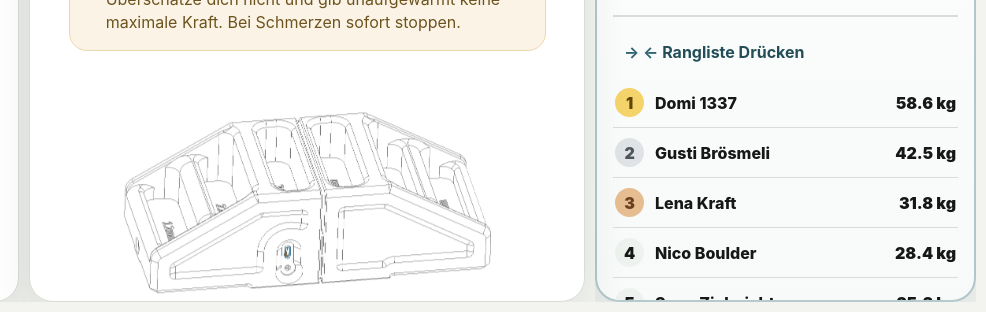
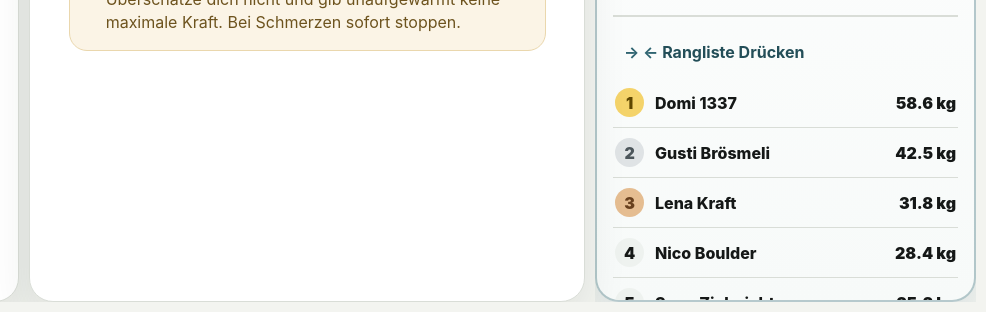
Before and after one commit to Vadergit/Dynoforce_Event_Website, a website: page public/event-flow-prototype.html in a window 1280 px wide. Shown: the part 488-800 px from the top of the page, 294-1280 px from the left. Drawn offline with Linux system fonts and the light colour scheme.

Commit message:
Remove DynoGrip illustration from start screen

```diff
--- a/public/event-flow-prototype.html
+++ b/public/event-flow-prototype.html
@@ -104,7 +104,6 @@
     }
     .safety b { display: block; margin-bottom: 3px; }
     .safety-icon { font-size: 21px; }
-    .start-illustration { width: min(100%, 690px); max-height: 230px; margin: 34px auto 0; object-fit: contain; opacity: .82; mix-blend-mode: multiply; }
 
     .form { margin-top: 28px; display: grid; gap: 10px; }
     .name-row { width: min(100%, 520px); display: grid; grid-template-columns: 1fr; gap: 12px; }
@@ -192,7 +191,6 @@
       .screen { padding: 18px 22px; }
       .start-actions { margin-top: 22px; }
       .safety { padding: 12px 14px; }
-      .start-illustration { max-height: 180px; margin-top: 30px; }
       .attempt-dots { margin: 18px 0; }
       .attempt-dot { padding: 11px 8px; }
       .instruction { padding: 14px; }
@@ -267,7 +265,6 @@
             <span class="safety-icon">!</span>
             <div><b>Sicher testen</b>Überschätze dich nicht und gib unaufgewärmt keine maximale Kraft. Bei Schmerzen sofort stoppen.</div>
           </div>
-          <img class="start-illustration" src="/dynogrip-illustration.png" alt="Illustration des DynoGrip" />
         </div>
 
         <div class="screen name-screen" data-screen="name">
```
